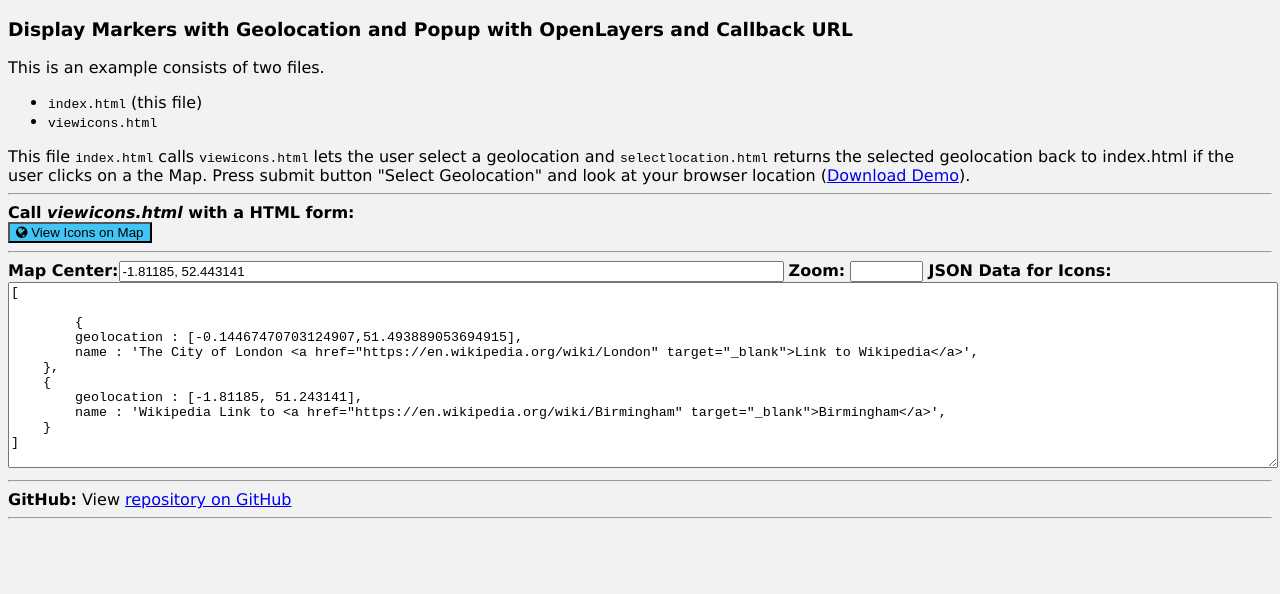
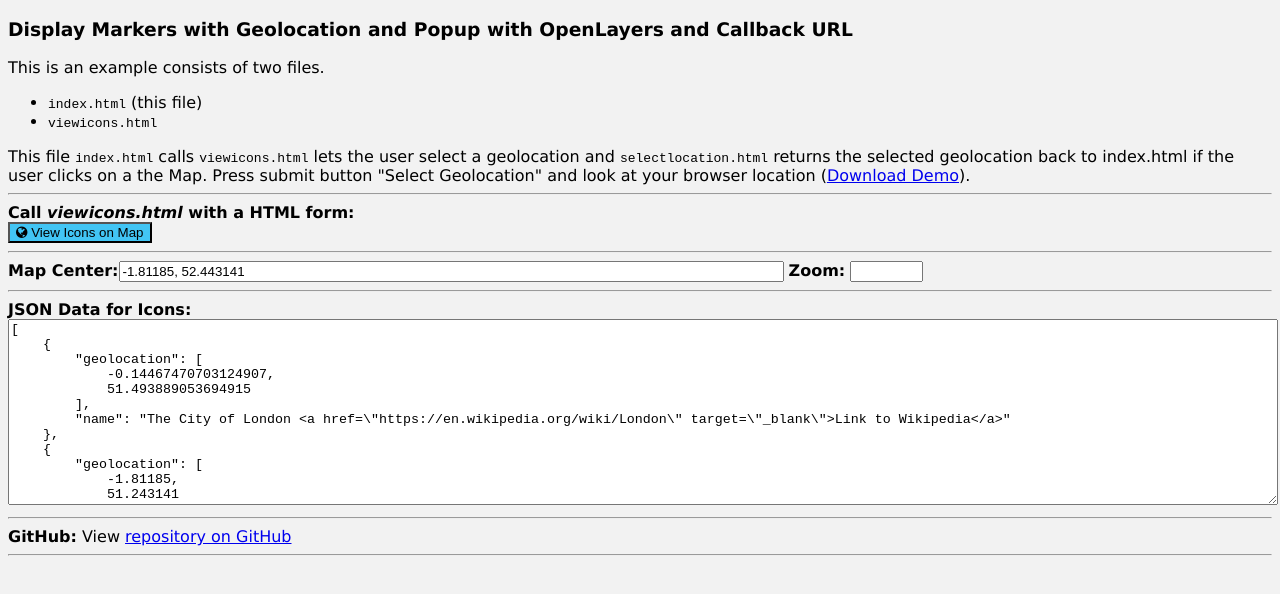
Before and after one commit to niebert/openlayer_display_markers, a plain HTML site: page docs/index.html in a window 1280 px wide. Drawn offline with Linux system fonts and the light colour scheme.

Commit message:
index.html Syntax of JSON file in textarea was corrected. Use of quotes was wrong, caused a JSON.parse error in viewocons.html

```diff
--- a/docs/index.html
+++ b/docs/index.html
@@ -37,16 +37,22 @@
          <hr>
          <b>Map Center:</b><input type="string" name="mapcenter" id="mymapcenter" size="80" value="-1.81185, 52.443141">
          <b>Zoom:</b> <input type="string" name="zoom" id="myzoom" size="6">
+         <hr/>
          <b>JSON Data for Icons:</b> <br/>
          <textarea rows="12"  style="width:100%;" name="jsondata" id="myjsondata">[
-
-	{
-        geolocation : [-0.14467470703124907,51.493889053694915],
-        name : 'The City of London <a href="https://en.wikipedia.org/wiki/London" target="_blank">Link to Wikipedia</a>',
+    {
+        "geolocation": [
+            -0.14467470703124907,
+            51.493889053694915
+        ],
+        "name": "The City of London <a href=\"https://en.wikipedia.org/wiki/London\" target=\"_blank\">Link to Wikipedia</a>"
     },
     {
-        geolocation : [-1.81185, 51.243141],
-        name : 'Wikipedia Link to <a href="https://en.wikipedia.org/wiki/Birmingham" target="_blank">Birmingham</a>',
+        "geolocation": [
+            -1.81185,
+            51.243141
+        ],
+        "name": "Wikipedia Link to <a href=\"https://en.wikipedia.org/wiki/Birmingham\" target=\"_blank\">Birmingham</a>"
     }
 ]
       	</textarea>
```
Also changed, not shown: docs/js/readparam.js (+5 -4 lines), docs/viewicons.html (+5 -2 lines).
